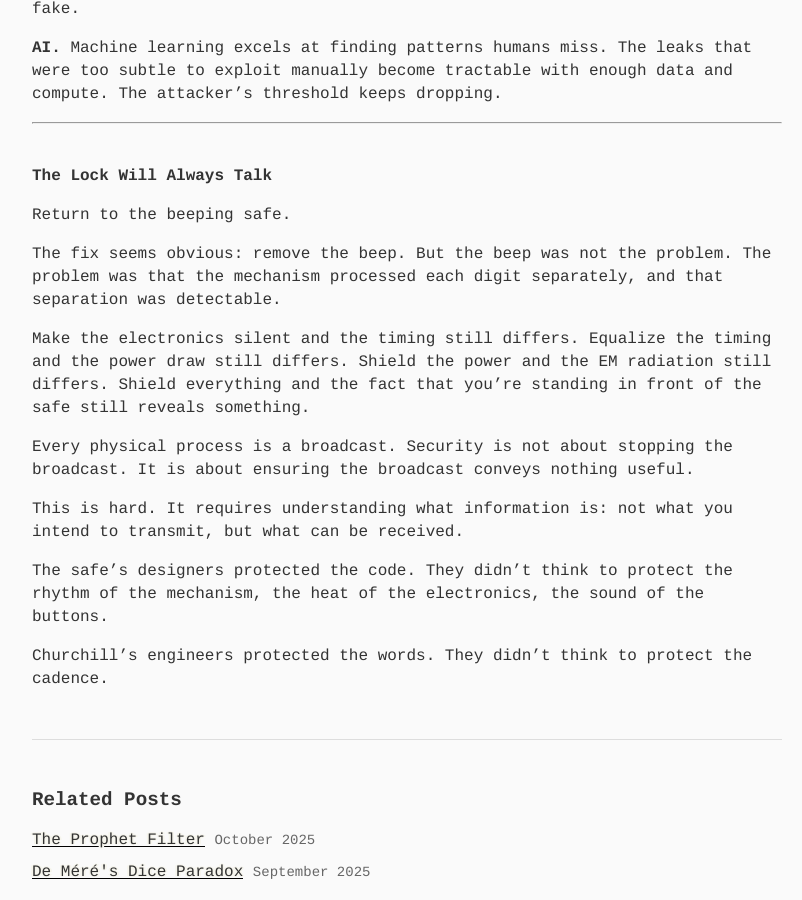
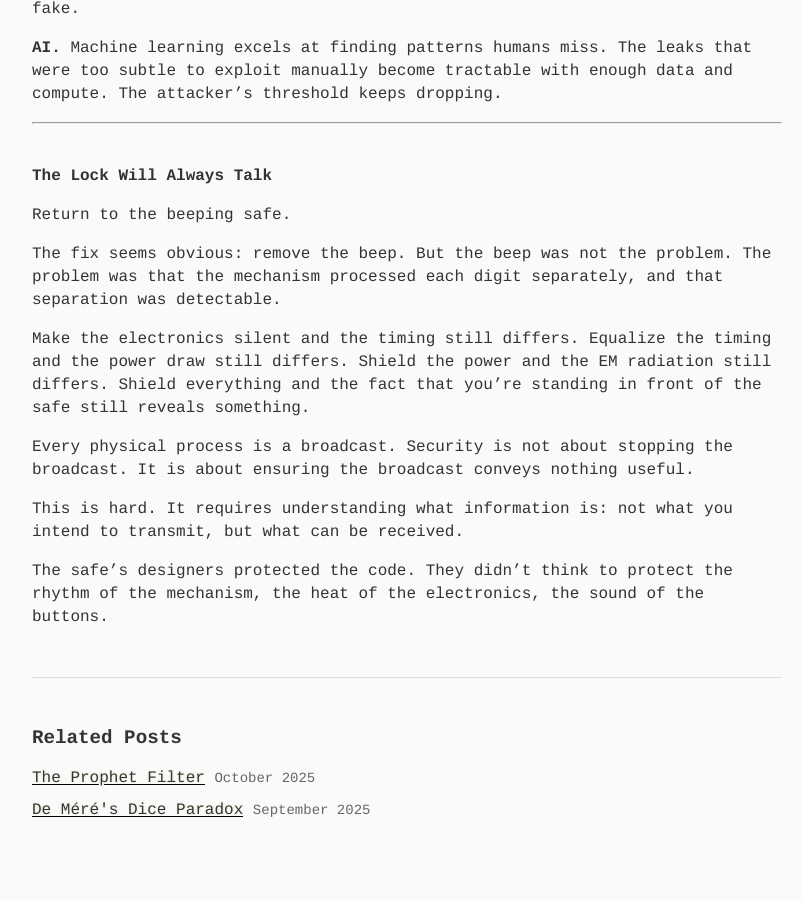
Before and after one commit to gcol33/blog, a Jekyll site: the page built from _posts/2025-12-06-leaky-locks.md, in a window 1280 px wide and 900 px high, scrolled down 6493 px. Shown: the whole window, without its empty margins (233-1035 px from the left). Built offline with Jekyll 4.4.1, drawn with Linux system fonts in a browser that asks for light colours; some web fonts are replaced; after the commit the page ends 7331 px from its top, so only the background shows below that.

Commit message:
Remove Churchill summary paragraph
🤖 Generated with [Claude Code](https://claude.com/claude-code)

Co-Authored-By: Claude Opus 4.5 <noreply@anthropic.com>

```diff
--- a/_posts/2025-12-06-leaky-locks.md
+++ b/_posts/2025-12-06-leaky-locks.md
@@ -449,5 +449,3 @@ Every physical process is a broadcast. Security is not about stopping the broadc
 This is hard. It requires understanding what information is: not what you intend to transmit, but what can be received.
 
 The safe's designers protected the code. They didn't think to protect the rhythm of the mechanism, the heat of the electronics, the sound of the buttons.
-
-Churchill's engineers protected the words. They didn't think to protect the cadence.
```
